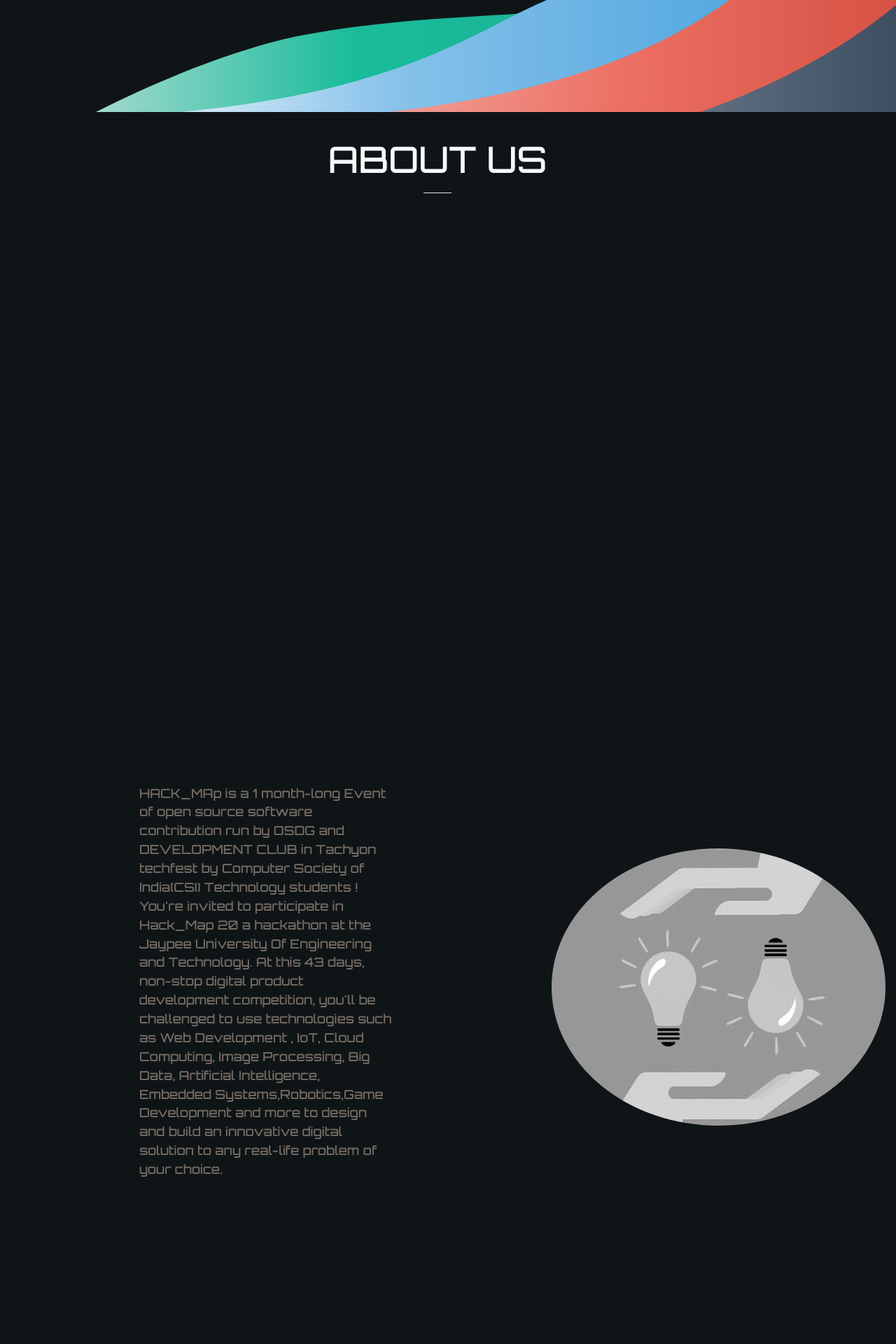
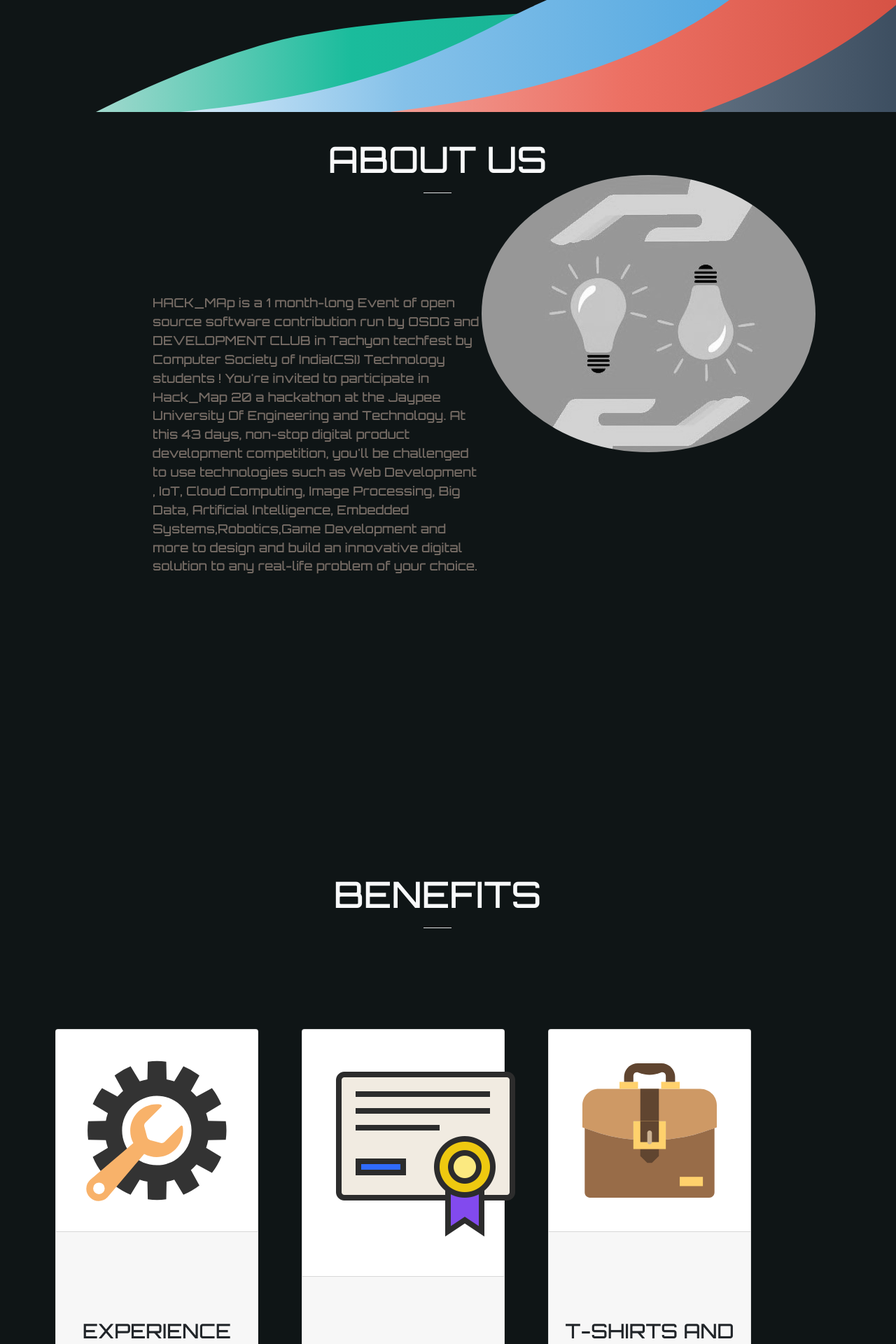
Before and after one commit to satyam260/Hack_map_2k20, a Django app: page / in a window 1280 px wide; the page is wider, and only the part inside the window is pictured. Shown: the part 753-2673 px from the top of that part at 70% size. Run offline with Django 3.2, Linux system fonts and the light colour scheme; some libraries are stand-ins or nearby versions; some web fonts are replaced.

Commit message:
Final Draft

```diff
--- a/main/static/css/manual.css
+++ b/main/static/css/manual.css
@@ -223,11 +223,13 @@
 }
 
 .about-text{
-  width: 45%;
-  padding-top: 10%;
+  width: 55%;
+  /* padding-top: 5%;  */
+  margin-top: -400px !important;
   padding-left: 150px;
 }
 
 .about-img{
-  margin-top: -800px;
+  margin-top: -900px;
+  padding-right: 100px;
 }
```
